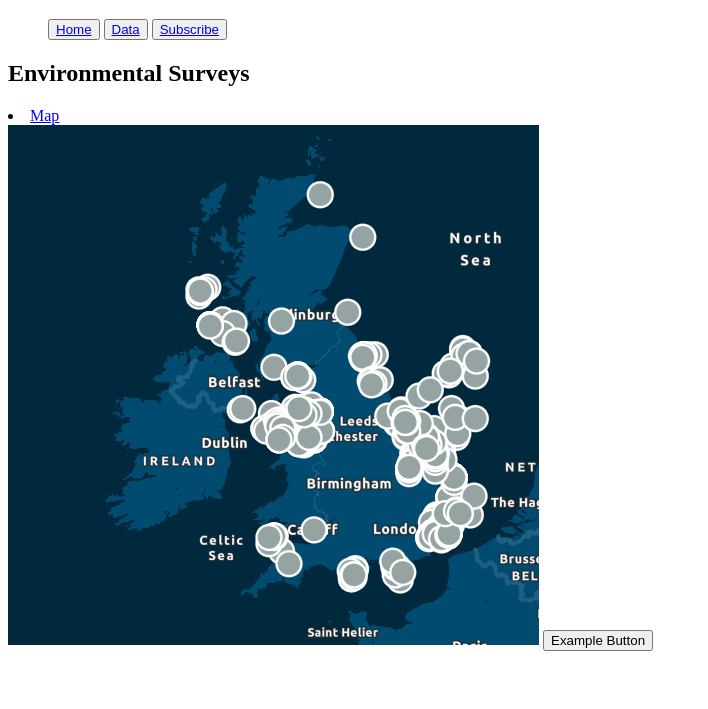
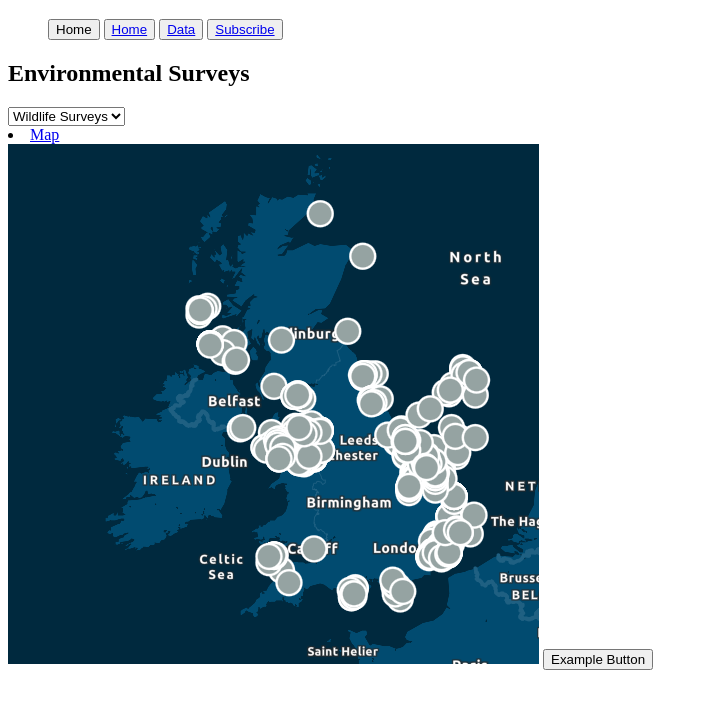
Before and after one commit to ParaPotato33/WindFarmAwarness, a plain HTML site: page Project Template/src/Data.html in a window 1280 px wide. Shown: the part 61-770 px from the top of the page, without its empty margins (0-708 px from the left). Drawn offline with Linux system fonts and the light colour scheme; files that its build step writes are made by us from their sources; files whose address does not match are found by name.

Commit message:
Update Data.html

```diff
--- a/Project Template/src/Data.html
+++ b/Project Template/src/Data.html
@@ -9,12 +9,19 @@
         <header>
             <h1>Data</h1>
             <ul>
+                <input type="button" value="Home" onclick="window.location.href='/'"></input>
                 <button><a href="/">Home</a></button>
                 <button><a href="Data.html">Data</a></button>
                 <button><a href="Subscribe.html">Subscribe</a></button>
             </ul>
         </header>
         <h2>Environmental Surveys</h2>
+        <select>
+            <option value="1">Wildlife Surveys</option>
+            <option value="2">Survey 2</option>
+            <option value="3">Survey 3</option>
+            <option value="4">Survey 4</option>
+        </select>
         <li><a href="https://www.marinedataexchange.co.uk/tiny/2oVkMzwg">Map</a></li>
         <img src="Assets/Environmental.png" alt="Map" id="Map">
 
```
